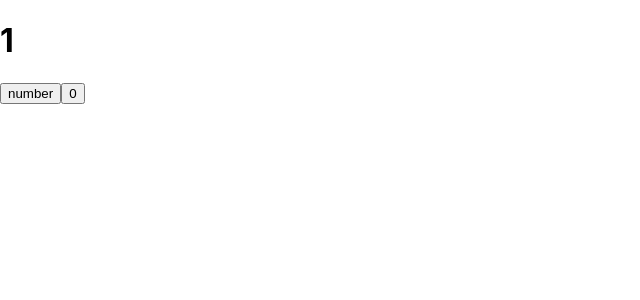
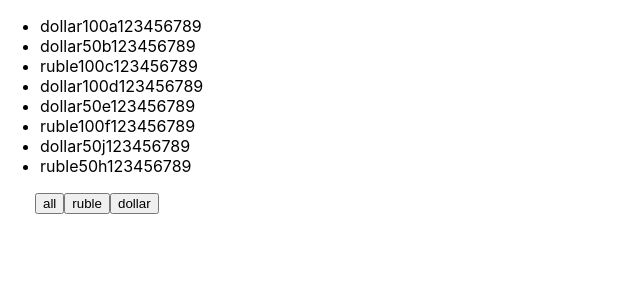
Before and after one commit to LenaRybinskova/microTasks, a React (Create React App) app: page / in a window 1280 px wide. Shown: the top 300 px of the page, without its empty margins (0-640 px from the left). Built offline with nearby package versions, Linux system fonts and the light colour scheme.

Commit message:
add Types Func

```diff
--- /dev/null
+++ b/src/01_05_filter/NewComponent.tsx
@@ -0,0 +1,38 @@
+import React from "react";
+
+type NewComponentType = {
+    currentMoney: MoneyTypes[]
+    onClickFilterHandler: (nameButton: FilterType) => void
+}
+
+type MoneyTypes = {
+    banknote: string
+    nominal: number
+    number: string
+}
+
+type FilterType = "all" | "dollar" | "ruble"
+
+export const NewComponent = (props: NewComponentType) => {
+    debugger
+    return (
+        <div>
+            <ul>
+                {props.currentMoney.map((objFromMoneyArr, index) => {
+                    return (
+                        <li key={index}>
+                            <span>{objFromMoneyArr.banknote}</span>
+                            <span>{objFromMoneyArr.nominal}</span>
+                            <span>{objFromMoneyArr.number}</span>
+                        </li>
+                    )
+                })}
+            </ul>
+            <div style={{marginLeft: "35px"}}>
+                <button onClick={() => props.onClickFilterHandler("all")}>all</button>
+                <button onClick={() => props.onClickFilterHandler("ruble")}>ruble</button>
+                <button onClick={() => props.onClickFilterHandler("dollar")}>dollar</button>
+            </div>
+        </div>
+    )
+}
--- /dev/null
+++ b/src/01_05_filter/indexFilter.tsx
@@ -0,0 +1,58 @@
+import React, {useState} from 'react';
+import {NewComponent} from "./NewComponent";
+
+type FilterType="all" | "dollar" | "ruble"
+const IndexFilter = () => {
+    const [money, setMoney] = useState([
+        {banknote: "dollar", nominal: 100, number: "a123456789"},
+        {banknote: "dollar", nominal: 50, number: "b123456789"},
+        {banknote: "ruble", nominal: 100, number: "c123456789"},
+        {banknote: "dollar", nominal: 100, number: "d123456789"},
+        {banknote: "dollar", nominal: 50, number: "e123456789"},
+        {banknote: "ruble", nominal: 100, number: "f123456789"},
+        {banknote: "dollar", nominal: 50, number: "j123456789"},
+        {banknote: "ruble", nominal: 50, number: "h123456789"}
+    ])
+
+    const [filter, setFilter] = useState<FilterType>("all")
+
+    let currentMoney = money
+    if (filter === "dollar") {
+        currentMoney = money.filter((filteredMoney) => filteredMoney.banknote === "dollar")
+    }
+    if (filter === "ruble") {
+        currentMoney = money.filter((filteredMoney) => filteredMoney.banknote === "ruble")
+    }
+
+// в стейт передаем dollar ruble или all, на какой был клик
+    const onClickFilterHandler = (nameButton: FilterType) => {
+        setFilter(nameButton)
+    }
+
+
+    return (
+        <>
+            <NewComponent currentMoney={currentMoney} onClickFilterHandler={onClickFilterHandler}/>
+            {/*<ul>*/}
+            {/*    {currentMoney.map((objFromMoneyArr, index) => {*/}
+            {/*        return (*/}
+            {/*            <li key={index}>*/}
+            {/*                <span>{objFromMoneyArr.banknote}</span>*/}
+            {/*                <span>{objFromMoneyArr.nominal}</span>*/}
+            {/*                <span>{objFromMoneyArr.number}</span>*/}
+            {/*            </li>*/}
+            {/*        )*/}
+            {/*    })}*/}
+            {/*</ul>*/}
+            {/*<div style={{marginLeft: "35px"}}>*/}
+            {/*    <button onClick={() => onClickFilterHandler("all")}>all</button>*/}
+            {/*    <button onClick={() => onClickFilterHandler("ruble")}>ruble</button>*/}
+            {/*    <button onClick={() => onClickFilterHandler("dollar")}>dollar</button>*/}
+            {/*</div>*/}
+
+        </>
+    )
+}
+
+
+export default IndexFilter;
--- a/src/App.tsx
+++ b/src/App.tsx
@@ -11,11 +11,13 @@ import {Button0} from "./01_03_button/Button0";
 import {Button} from "./01_03_button/components/Button";
 import {IndexButton} from "./01_03_button/indexButton";
 import {IndexUseState} from "./01_04_useState/IndexUseState";
+import IndexFilter from "./01_05_filter/indexFilter";
+
 
 function App() {
     return (
         <>
-            <IndexUseState/>
+            <IndexFilter/>
         </>
     )
 }
```
